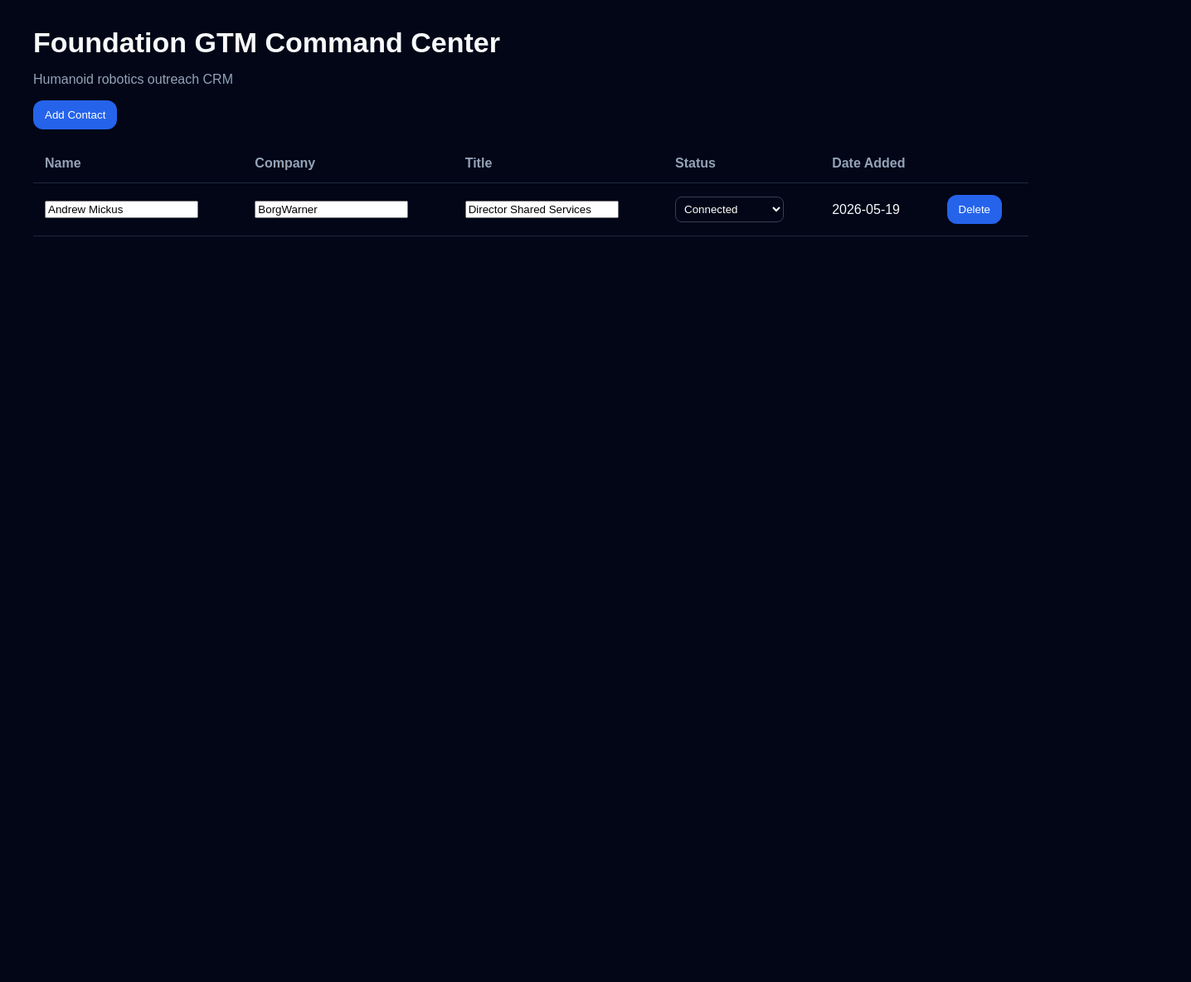
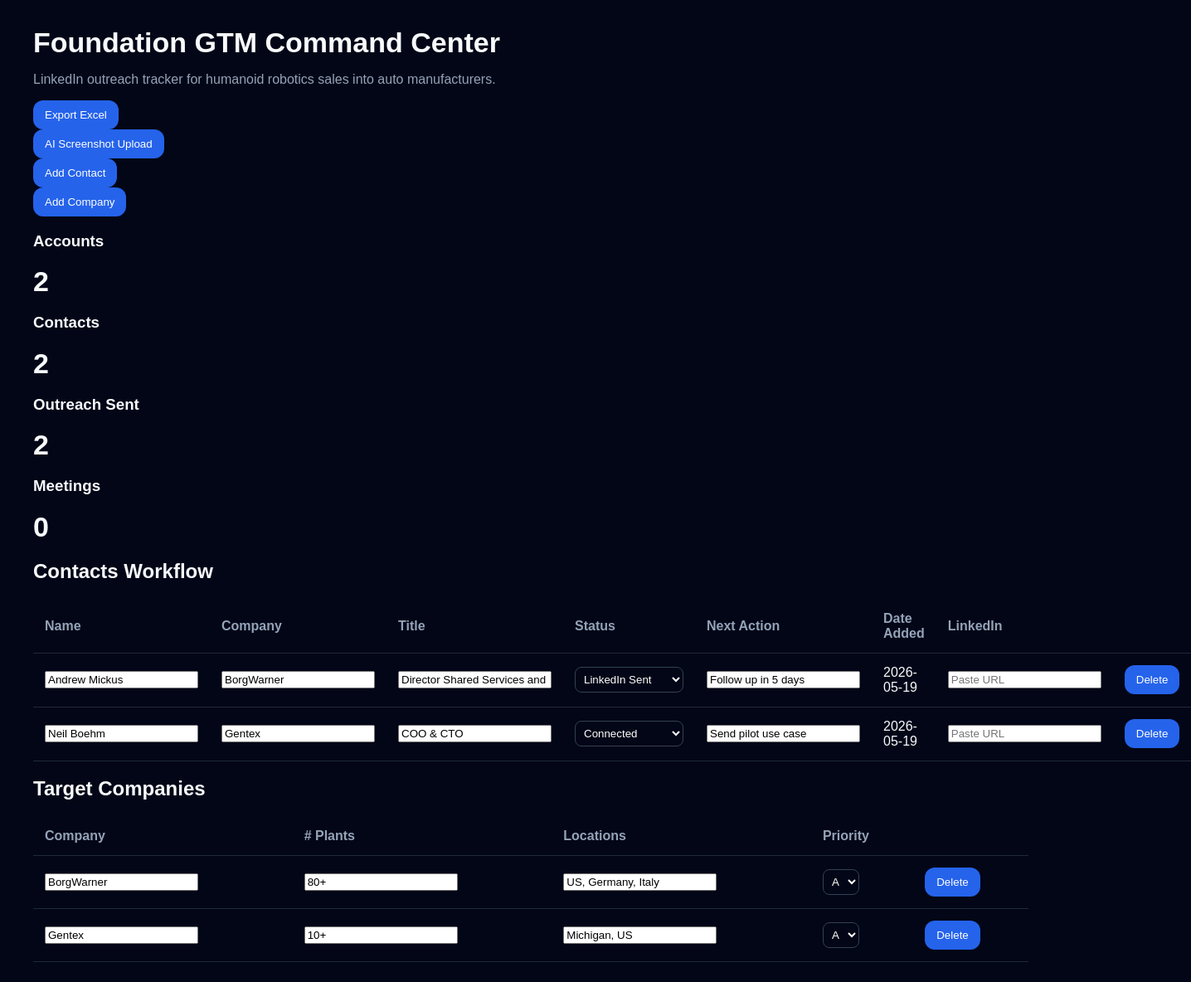
Before and after one commit to danicayuen-foundation/foundation-crm-clean, a React (Vite) app: page / in a window 1280 px wide. Shown: the top 1184 px of the page at 83% size, 1436 px wide, since content can reach past the window. Before the commit the page ends 800 px from the top, so only its background shows below. Built offline with nearby package versions, Linux system fonts and the light colour scheme.

Commit message:
Update contact and company management features

```diff
--- a/src/App.jsx
+++ b/src/App.jsx
@@ -5,9 +5,35 @@
     {
       name: "Andrew Mickus",
       company: "BorgWarner",
-      title: "Director Shared Services",
+      title: "Director Shared Services and Facilities",
+      status: "LinkedIn Sent",
+      nextAction: "Follow up in 5 days",
+      dateAdded: "2026-05-19",
+      linkedin: ""
+    },
+    {
+      name: "Neil Boehm",
+      company: "Gentex",
+      title: "COO & CTO",
       status: "Connected",
-      date: "2026-05-19"
+      nextAction: "Send pilot use case",
+      dateAdded: "2026-05-19",
+      linkedin: ""
+    }
+  ]);
+
+  const [companies, setCompanies] = useState([
+    {
+      company: "BorgWarner",
+      plants: "80+",
+      locations: "US, Germany, Italy",
+      priority: "A"
+    },
+    {
+      company: "Gentex",
+      plants: "10+",
+      locations: "Michigan, US",
+      priority: "A"
     }
   ]);
 
@@ -19,7 +45,21 @@
         company: "New Company",
         title: "Title",
         status: "Researching",
-        date: new Date().toISOString().slice(0, 10)
+        nextAction: "Find LinkedIn",
+        dateAdded: new Date().toISOString().slice(0, 10),
+        linkedin: ""
+      }
+    ]);
+  }
+
+  function addCompany() {
+    setCompanies([
+      ...companies,
+      {
+        company: "New Company",
+        plants: "",
+        locations: "",
+        priority: "B"
       }
     ]);
   }
@@ -30,9 +70,54 @@
     setContacts(updated);
   }
 
+  function updateCompany(index, field, value) {
+    const updated = [...companies];
+    updated[index][field] = value;
+    setCompanies(updated);
+  }
+
   function deleteContact(index) {
     const updated = contacts.filter((_, i) => i !== index);
     setContacts(updated);
+  }
+
+  function deleteCompany(index) {
+    const updated = companies.filter((_, i) => i !== index);
+    setCompanies(updated);
+  }
+
+  function exportCSV() {
+    const rows = [
+      [
+        "Name",
+        "Company",
+        "Title",
+        "Status",
+        "Next Action",
+        "Date Added"
+      ],
+      ...contacts.map((c) => [
+        c.name,
+        c.company,
+        c.title,
+        c.status,
+        c.nextAction,
+        c.dateAdded
+      ])
+    ];
+
+    const csvContent =
+      "data:text/csv;charset=utf-8," +
+      rows.map((e) => e.join(",")).join("\n");
+
+    const encodedUri = encodeURI(csvContent);
+
+    const link = document.createElement("a");
+    link.setAttribute("href", encodedUri);
+    link.setAttribute("download", "foundation_crm.csv");
+
+    document.body.appendChild(link);
+    link.click();
   }
 
   return (
@@ -40,15 +125,73 @@
       <div className="topBar">
         <div>
           <h1>Foundation GTM Command Center</h1>
-          <p>Humanoid robotics outreach CRM</p>
+
+          <p>
+            LinkedIn outreach tracker for humanoid robotics sales into auto
+            manufacturers.
+          </p>
         </div>
 
-        <button onClick={addContact}>
-          Add Contact
-        </button>
+        <div className="buttonRow">
+          <button onClick={exportCSV}>
+            Export Excel
+          </button>
+
+          <button>
+            AI Screenshot Upload
+          </button>
+
+          <button onClick={addContact}>
+            Add Contact
+          </button>
+
+          <button onClick={addCompany}>
+            Add Company
+          </button>
+        </div>
+      </div>
+
+      <div className="statsGrid">
+        <div className="statCard">
+          <h3>Accounts</h3>
+          <h1>{companies.length}</h1>
+        </div>
+
+        <div className="statCard">
+          <h3>Contacts</h3>
+          <h1>{contacts.length}</h1>
+        </div>
+
+        <div className="statCard">
+          <h3>Outreach Sent</h3>
+          <h1>
+            {
+              contacts.filter(
+                (c) =>
+                  c.status === "LinkedIn Sent" ||
+                  c.status === "Connected"
+              ).length
+            }
+          </h1>
+        </div>
+
+        <div className="statCard">
+          <h3>Meetings</h3>
+          <h1>
+            {
+              contacts.filter(
+                (c) => c.status === "Meeting Booked"
+              ).length
+            }
+          </h1>
+        </div>
       </div>
 
       <div className="card">
+        <div className="sectionHeader">
+          <h2>Contacts Workflow</h2>
+        </div>
+
         <table>
           <thead>
             <tr>
@@ -56,7 +199,9 @@
               <th>Company</th>
               <th>Title</th>
               <th>Status</th>
+              <th>Next Action</th>
               <th>Date Added</th>
+              <th>LinkedIn</th>
               <th></th>
             </tr>
           </thead>
@@ -102,10 +247,30 @@
                     <option>LinkedIn Sent</option>
                     <option>Connected</option>
                     <option>Meeting Booked</option>
+                    <option>Pilot Discussion</option>
                   </select>
                 </td>
 
-                <td>{contact.date}</td>
+                <td>
+                  <input
+                    value={contact.nextAction}
+                    onChange={(e) =>
+                      updateContact(index, "nextAction", e.target.value)
+                    }
+                  />
+                </td>
+
+                <td>{contact.dateAdded}</td>
+
+                <td>
+                  <input
+                    value={contact.linkedin}
+                    placeholder="Paste URL"
+                    onChange={(e) =>
+                      updateContact(index, "linkedin", e.target.value)
+                    }
+                  />
+                </td>
 
                 <td>
                   <button
@@ -120,6 +285,79 @@
           </tbody>
         </table>
       </div>
+
+      <div className="card">
+        <div className="sectionHeader">
+          <h2>Target Companies</h2>
+        </div>
+
+        <table>
+          <thead>
+            <tr>
+              <th>Company</th>
+              <th># Plants</th>
+              <th>Locations</th>
+              <th>Priority</th>
+              <th></th>
+            </tr>
+          </thead>
+
+          <tbody>
+            {companies.map((company, index) => (
+              <tr key={index}>
+                <td>
+                  <input
+                    value={company.company}
+                    onChange={(e) =>
+                      updateCompany(index, "company", e.target.value)
+                    }
+                  />
+                </td>
+
+                <td>
+                  <input
+                    value={company.plants}
+                    onChange={(e) =>
+                      updateCompany(index, "plants", e.target.value)
+                    }
+                  />
+                </td>
+
+                <td>
+                  <input
+                    value={company.locations}
+                    onChange={(e) =>
+                      updateCompany(index, "locations", e.target.value)
+                    }
+                  />
+                </td>
+
+                <td>
+                  <select
+                    value={company.priority}
+                    onChange={(e) =>
+                      updateCompany(index, "priority", e.target.value)
+                    }
+                  >
+                    <option>A</option>
+                    <option>B</option>
+                    <option>C</option>
+                  </select>
+                </td>
+
+                <td>
+                  <button
+                    className="deleteBtn"
+                    onClick={() => deleteCompany(index)}
+                  >
+                    Delete
+                  </button>
+                </td>
+              </tr>
+            ))}
+          </tbody>
+        </table>
+      </div>
     </div>
   );
 }
```
